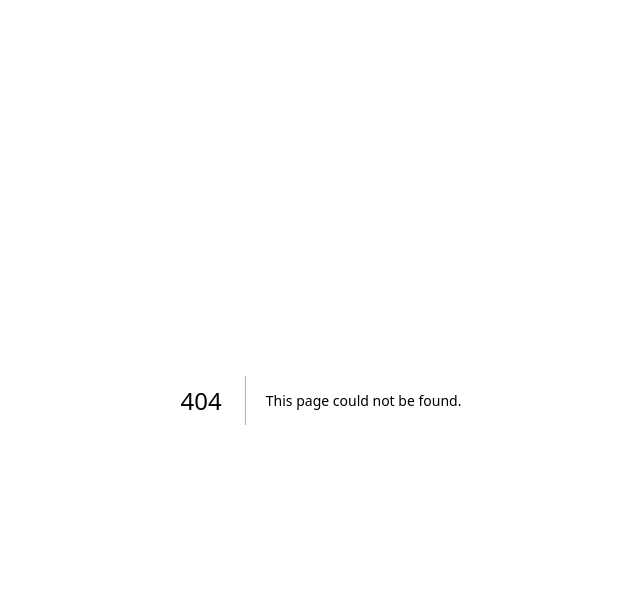
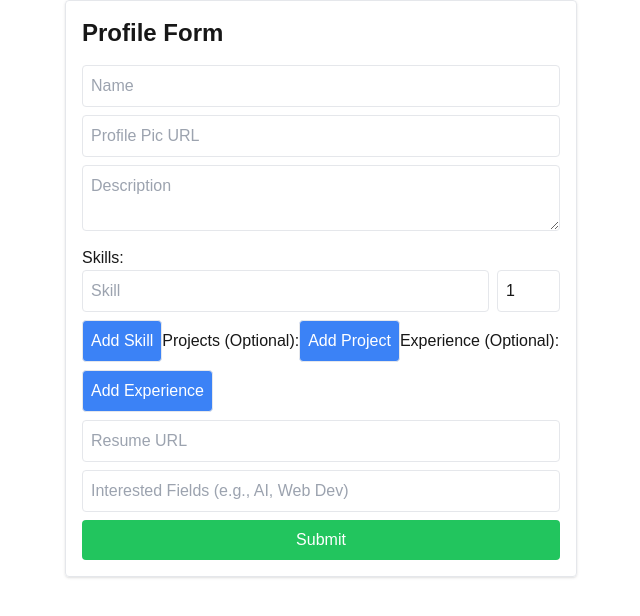
Before and after one commit to vanshs2022/UniCoLab, a Next.js app in the folder FrontPage/: page /explore/profile in a window 1280 px wide. Before the commit this address had no page. Shown: the top 616 px of the page, without its empty margins (319-959 px from the left). Built offline with nearby package versions, Linux system fonts and the light colour scheme.

Commit message:
Add files via upload

```diff
--- /dev/null
+++ b/FrontPage/app/explore/profile/page.jsx
@@ -0,0 +1,118 @@
+"use client";
+
+import { useState } from 'react';
+
+export default function ProfileForm() {
+  const initialFormData = {
+    name: '',
+    profilePic: '',
+    description: '',
+    skills: [{ name: '', rating: 1 }],
+    projects: [],
+    experiences: [],
+    resumeURL: '',
+    interestedFields: [{ field: '' }],
+  };
+
+  const [formData, setFormData] = useState(initialFormData);
+
+  const handleChange = (e) => {
+    setFormData({ ...formData, [e.target.name]: e.target.value });
+  };
+
+  const handleSubmit = async (e) => {
+    e.preventDefault();
+    try {
+      const response = await fetch('http://localhost:5000/api/profile', {
+        method: 'POST',
+        headers: { 'Content-Type': 'application/json' },
+        body: JSON.stringify(formData),
+      });
+      const result = await response.json();
+      console.log(result);
+
+      if (result.message === 'Message received!') {
+        setFormData(initialFormData);
+      }
+    } catch (error) {
+      console.error('Error submitting form:', error);
+    }
+  };
+
+  return (
+    <form onSubmit={handleSubmit} className="max-w-lg mx-auto p-4 border rounded shadow">
+      <h2 className="text-2xl font-bold mb-4">Profile Form</h2>
+      <input type="text" name="name" placeholder="Name" value={formData.name} onChange={handleChange} className="w-full p-2 mb-2 border rounded" required />
+      <input type="url" name="profilePic" placeholder="Profile Pic URL" value={formData.profilePic} onChange={handleChange} className="w-full p-2 mb-2 border rounded" />
+      <textarea name="description" placeholder="Description" value={formData.description} onChange={handleChange} className="w-full p-2 mb-2 border rounded"></textarea>
+
+      <label>Skills:</label>
+      {formData.skills.map((skill, index) => (
+        <div key={index} className="flex mb-2">
+          <input type="text" placeholder="Skill" value={skill.name} onChange={(e) => {
+            const newSkills = [...formData.skills];
+            newSkills[index].name = e.target.value;
+            setFormData({ ...formData, skills: newSkills });
+          }} className="w-full p-2 border rounded" required />
+          <input type="number" placeholder="Rating" value={skill.rating} onChange={(e) => {
+            const newSkills = [...formData.skills];
+            newSkills[index].rating = e.target.value;
+            setFormData({ ...formData, skills: newSkills });
+          }} className="ml-2 p-2 border rounded" min="1" max="5" required />
+        </div>
+      ))}
+      <button type="button" onClick={() => setFormData({ ...formData, skills: [...formData.skills, { name: '', rating: 1 }] })} className="mb-2 p-2 border rounded bg-blue-500 text-white">Add Skill</button>
+
+      <label>Projects (Optional):</label>
+      {formData.projects.map((project, index) => (
+        <div key={index} className="mb-2">
+          <input type="text" placeholder="Project Name" value={project.name} onChange={(e) => {
+            const newProjects = [...formData.projects];
+            newProjects[index].name = e.target.value;
+            setFormData({ ...formData, projects: newProjects });
+          }} className="w-full p-2 border rounded" />
+          <input type="url" placeholder="Project URL" value={project.url} onChange={(e) => {
+            const newProjects = [...formData.projects];
+            newProjects[index].url = e.target.value;
+            setFormData({ ...formData, projects: newProjects });
+          }} className="w-full p-2 mt-2 border rounded" />
+          <input type="url" placeholder="Project Image URL" value={project.image} onChange={(e) => {
+            const newProjects = [...formData.projects];
+            newProjects[index].image = e.target.value;
+            setFormData({ ...formData, projects: newProjects });
+          }} className="w-full p-2 mt-2 border rounded" />
+        </div>
+      ))}
+      <button type="button" onClick={() => setFormData({ ...formData, projects: [...formData.projects, { name: '', url: '', image: '' }] })} className="mb-2 p-2 border rounded bg-blue-500 text-white">Add Project</button>
+
+      <label>Experience (Optional):</label>
+      {formData.experiences.map((exp, index) => (
+        <div key={index} className="mb-2">
+          <input type="text" placeholder="Company Name" value={exp.companyName} onChange={(e) => {
+            const newExp = [...formData.experiences];
+            newExp[index].companyName = e.target.value;
+            setFormData({ ...formData, experiences: newExp });
+          }} className="w-full p-2 border rounded" />
+          <input type="text" placeholder="Role" value={exp.role} onChange={(e) => {
+            const newExp = [...formData.experiences];
+            newExp[index].role = e.target.value;
+            setFormData({ ...formData, experiences: newExp });
+          }} className="w-full p-2 mt-2 border rounded" />
+          <input type="text" placeholder="Duration" value={exp.duration} onChange={(e) => {
+            const newExp = [...formData.experiences];
+            newExp[index].duration = e.target.value;
+            setFormData({ ...formData, experiences: newExp });
+          }} className="w-full p-2 mt-2 border rounded" />
+        </div>
+      ))}
+      <button type="button" onClick={() => setFormData({ ...formData, experiences: [...formData.experiences, { companyName: '', certificateURL: '', duration: '', role: '' }] })} className="mb-2 p-2 border rounded bg-blue-500 text-white">Add Experience</button>
+
+      <input type="url" name="resumeURL" placeholder="Resume URL" value={formData.resumeURL} onChange={handleChange} className="w-full p-2 mb-2 border rounded" />
+      <input type="text" name="interestedFields" placeholder="Interested Fields (e.g., AI, Web Dev)" value={formData.interestedFields.map(f => f.field).join(', ')} onChange={(e) => {
+        setFormData({ ...formData, interestedFields: e.target.value.split(',').map(field => ({ field: field.trim() })) });
+      }} className="w-full p-2 mb-2 border rounded" />
+
+      <button type="submit" className="w-full p-2 bg-green-500 text-white rounded">Submit</button>
+    </form>
+  );
+}
```
